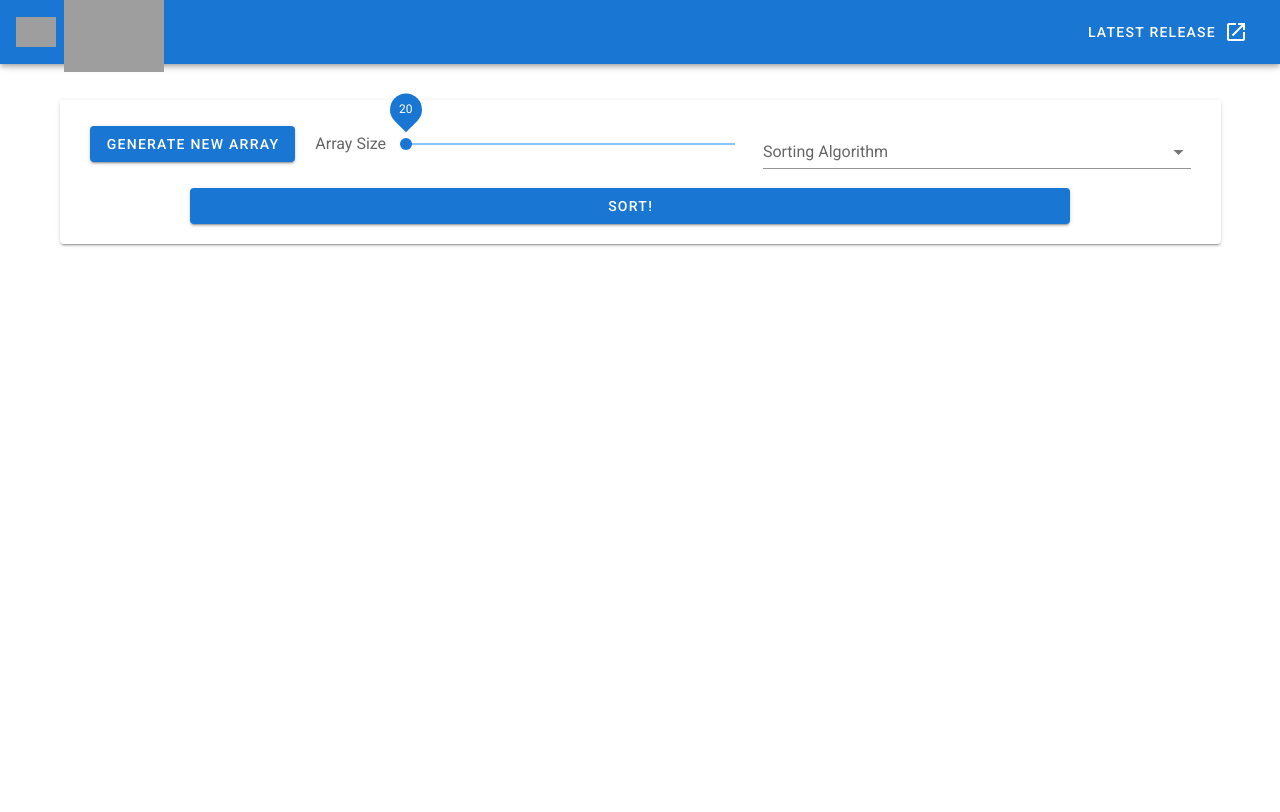
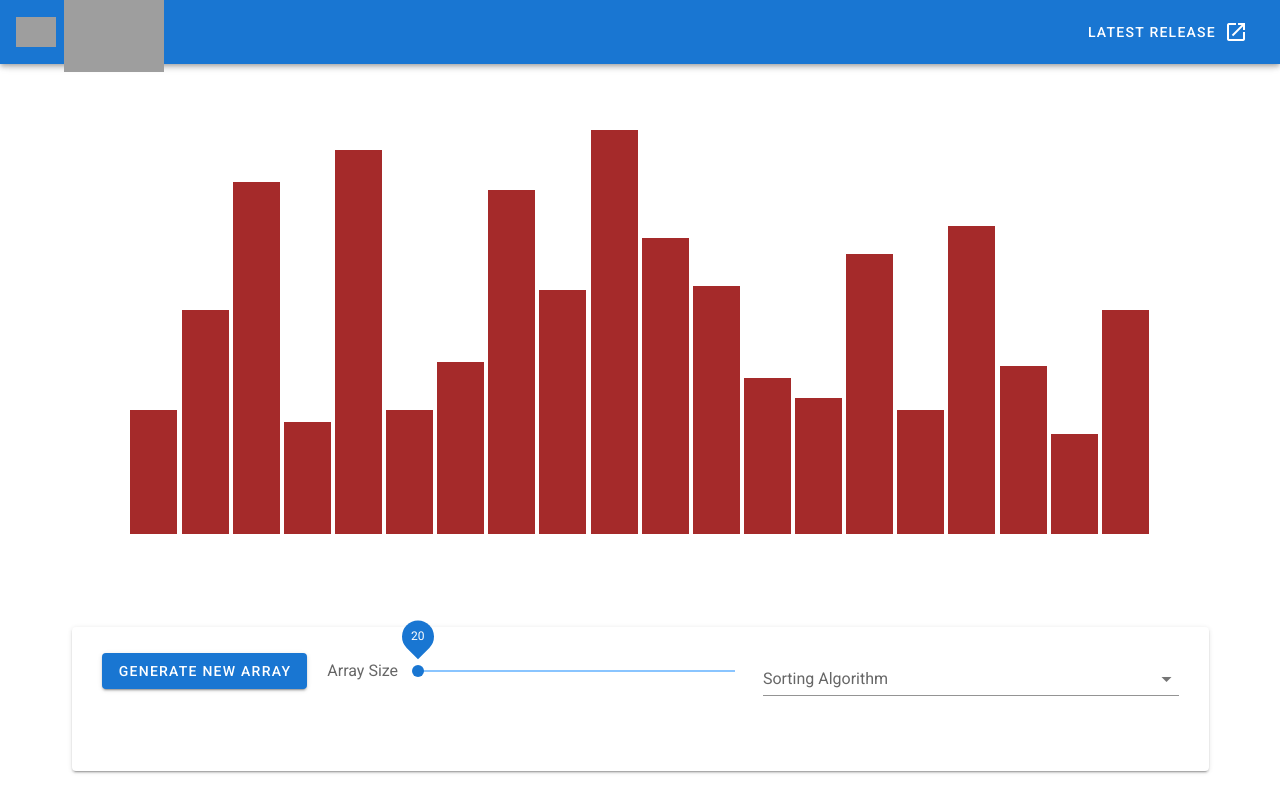
Before and after one commit to amritpal26/sorting_visualizer, a Vue app: page / in a window 1280 px wide. Shown: the top 812 px of the page. Built offline with nearby package versions, Linux system fonts and the light colour scheme; grey boxes are pictures that could not be loaded.

Commit message:
visualize bars

```diff
--- a/src/App.vue
+++ b/src/App.vue
@@ -32,25 +32,19 @@
                 <v-icon>mdi-open-in-new</v-icon>
             </v-btn>
         </v-app-bar>
-
         <v-main>
-      <visualizer />
-      <controls />
+            <sorter/>
         </v-main>
   </v-app>
 </template>
 
 <script>
-import Visualizer from './components/Visualizer';
-import Controls from './components/Controls';
+import Sorter from './components/Sorter';
 
 export default {
   name: 'App',
   components: {
-    'visualizer': Visualizer,
-    'controls': Controls,
-  },
-  data: () => ({
-  }),
+    'sorter': Sorter
+  }
 };
 </script>
--- a/src/algorithms/index.js
+++ b/src/algorithms/index.js
@@ -0,0 +1,6 @@
+export const AlgorithmTypes = {
+    MERGE_SORT: "merge_sort",
+    QUICK_SORT: "quick_sort",
+    HEAP_SORT: "heap_sort",
+    BUBBLE_SORT: "bubble_sort",
+}
--- a/src/components/Controls.vue
+++ b/src/components/Controls.vue
@@ -8,14 +8,14 @@
                     @click="generateNewArray">Generate New Array</v-btn>
                 <v-slider class="controls-item grow"
                     label="Array Size"
+                    thumb-label="always"
+                    v-model="arraySize"
                     :hide-details="true"
-                    :v-model="arraySize"
-                    thumb-label="always"
                     :min="minArraySize"
+                    :max="maxArraySize"
                     @change="generateNewArray"
-                    :max="maxArraySize" />
+                    />
                 <v-select class="controls-item grow last-item"
-                    return-object
                     label="Sorting Algorithm"
                     :hide-details="true"
                     v-model="sortingAlgorithm"
@@ -24,7 +24,7 @@
             </div>
             <v-btn class="sort-button"
                 dark color="primary"
-                :disabled="canSort"
+                :disabled="!canSort"
                 @click="sort">Sort!</v-btn>
         </v-card>
     </v-container>
@@ -33,8 +33,8 @@
 <script>
 const MinArraySize = 20;
 const MaxArraySize = 100;
-const MinArrayElement = 20;
-const MaxArrayElement = 100;
+
+import { AlgorithmTypes } from '../algorithms/index';
 
 export default {
     name: 'Controls',
@@ -48,10 +48,10 @@ export default {
         minArraySize: MinArraySize,
         maxArraySize: MaxArraySize,
         sortingAlgorithms: [
-            {name: 'Merge Sort'},
-            {name: 'Quick Sort'},
-            {name: 'Heap Sort'},
-            {name: 'Bubble Sort'},
+            { name: 'Merge Sort', value: AlgorithmTypes.MERGE_SORT },
+            { name: 'Quick Sort', value: AlgorithmTypes.QUICK_SORT },
+            { name: 'Heap Sort', value: AlgorithmTypes.HEAP_SORT },
+            { name: 'Bubble Sort', value: AlgorithmTypes.BUBBLE_SORT },
         ]
     }),
     mounted() {
@@ -59,15 +59,15 @@ export default {
     },
     computed: {
         canSort : function() {
-            return !this.isSorting && this.sortingAlgorithm && this.array && this.array.length === this.arraySize;
+            return !this.isSorting && this.sortingAlgorithm;
         }
     },
     methods: {
-        generateNewArray : function () {
-            var range = MaxArrayElement - MinArrayElement +1;
-            this.array = Array(this.arraySize).fill().map(() => MinArrayElement + Math.round(Math.random() * range));
+        generateNewArray: function () {
+            this.$emit('newArray', this.arraySize);
         },
-        sort : function () {
+        sort: function () {
+            console.log(this.sortingAlgorithm);
             this.$emit('sort');
         }
     }
--- /dev/null
+++ b/src/components/Sorter.vue
@@ -0,0 +1,52 @@
+<template>
+    <v-container id="sorter-container">
+        <visualizer id="visualizer"
+            :barsArray="array"/>
+        <controls id="controls"
+            @sort="startSort"
+            @newArray="generateNewArray" />
+    </v-container>
+</template>
+
+<script>
+const MinArrayElement = 20;
+const MaxArrayElement = 100;
+
+import Visualizer from './Visualizer';
+import Controls from './Controls';
+
+export default {
+    name: 'Sorter',
+    components: {
+        'visualizer': Visualizer,
+        'controls': Controls
+    },
+    data: () => ({
+        array: []
+    }),
+    methods: {
+        startSort: function() {
+            console.log("startSort");
+        },
+        generateNewArray : function (arraySize) {
+            console.log('generateNewArray', arraySize);
+            var range = MaxArrayElement - MinArrayElement +1;
+            this.array = Array(arraySize).fill().map(() => MinArrayElement + Math.round(Math.random() * range));
+        },
+    }
+}
+</script>
+
+<style>
+#sorter-container {
+    height: 100%;
+    display: flex;
+    flex-direction: column;
+}
+#visualizer {
+    flex: 1 1 0;
+}
+#controls {
+    margin: 20px 0px;
+}
+</style>
--- a/src/components/Visualizer.vue
+++ b/src/components/Visualizer.vue
@@ -1,5 +1,13 @@
 <template>
     <v-container>
+        <div class="visualizer-container">
+            <div id="array-container">
+                <div class="array-bar"
+                    v-for="(barHeight, index) in barsArray"
+                    :key="index"
+                    :style="{height: `${4*barHeight}px`, width: `${barWidth}%`, margin: `${barMarginPercent}%`}"/>
+            </div>
+        </div>
     </v-container>
 </template>
 
@@ -7,13 +15,46 @@
 export default {
     name: 'Visualizer',
     props: {
-            array: {
+        barsArray: {
             type: Array,
             default: () => {return [36, 66, 72, 100, 94, 39, 48, 71, 40, 38, 51, 52, 44, 60, 67, 86, 44, 53, 22, 94] }
         }
     },
     data: () => ({
-
+        barWidth: 2,
+        barMarginPercent: 0.2
     }),
+    mounted() {
+        this.calculateBarWidth();
+    },
+    watch: {
+        barsArray: function() {
+            this.calculateBarWidth();
+        }
+    },
+    methods: {
+        calculateBarWidth: function () {
+            if (!this.barsArray) return;
+            this.barWidth = (100/this.barsArray.length)- (this.barMarginPercent * 2);
+        }
+    }
 }
 </script>
+
+<style>
+.visualizer-container {
+    height: 100%;
+    display: flex;
+    flex-direction: column;
+    justify-content: flex-end;
+}
+#array-container {
+    width: 90%;
+    margin: 40px auto;
+}
+#array-container .array-bar {
+    display: inline-block;
+    margin: 0 2px;
+    background-color: brown;
+}
+</style>
```
Lines whose indentation alone changed are shown as unchanged.
